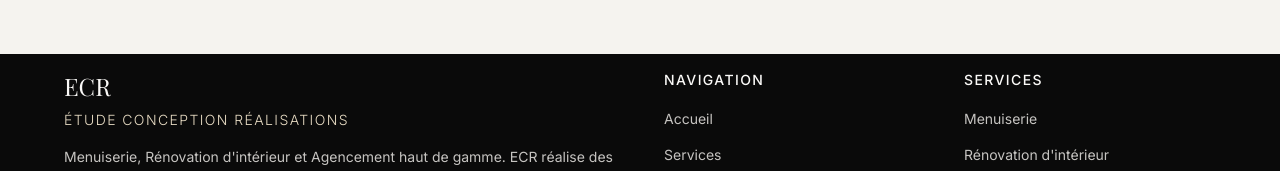
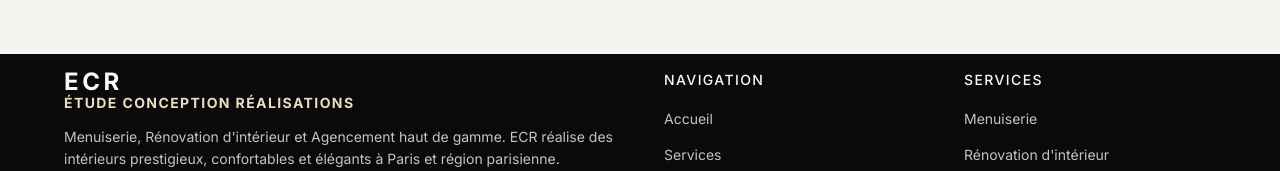
Before and after one commit to jimeye/SITE-DESIGN-ECR, a Next.js app: page / in a window 1280 px wide. Shown: the part 4741-4912 px from the top of the page. Built offline with nearby package versions, Linux system fonts and the light colour scheme; no server answers.

Commit message:
Fix: Appliquer typographie header au footer ECR

```diff
--- a/components/Footer.tsx
+++ b/components/Footer.tsx
@@ -47,11 +47,13 @@ export function Footer() {
         <div className="grid grid-cols-2 gap-8 md:gap-12 lg:grid-cols-4">
           {/* About Column */}
           <div className="col-span-2 lg:col-span-2">
-            <h3 className="mb-4 font-serif text-2xl font-light">
-              ECR
-              <span className="mt-2 block text-sm font-sans uppercase tracking-widest text-accent-light">
+            <h3 className="mb-4">
+              <div className="font-sans text-2xl font-bold tracking-[0.15em] leading-none mb-0.5">
+                ECR
+              </div>
+              <div className="font-sans text-sm font-bold uppercase tracking-widest leading-none text-accent-light">
                 Étude Conception Réalisations
-              </span>
+              </div>
             </h3>
             <p className="mb-6 text-sm leading-relaxed text-neutral-beige/80">
               Menuiserie, Rénovation d&apos;intérieur et Agencement haut de gamme.
```
